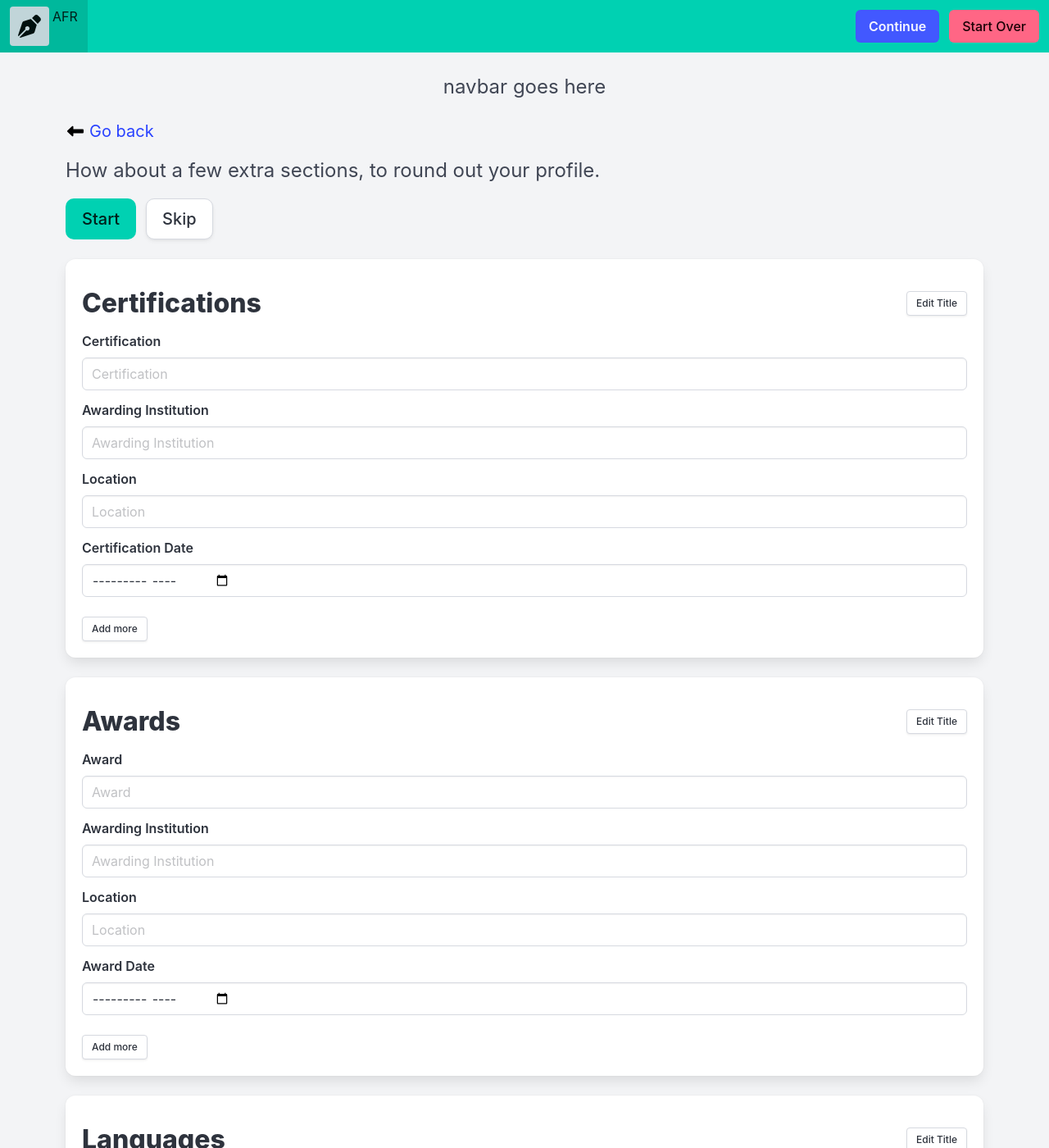
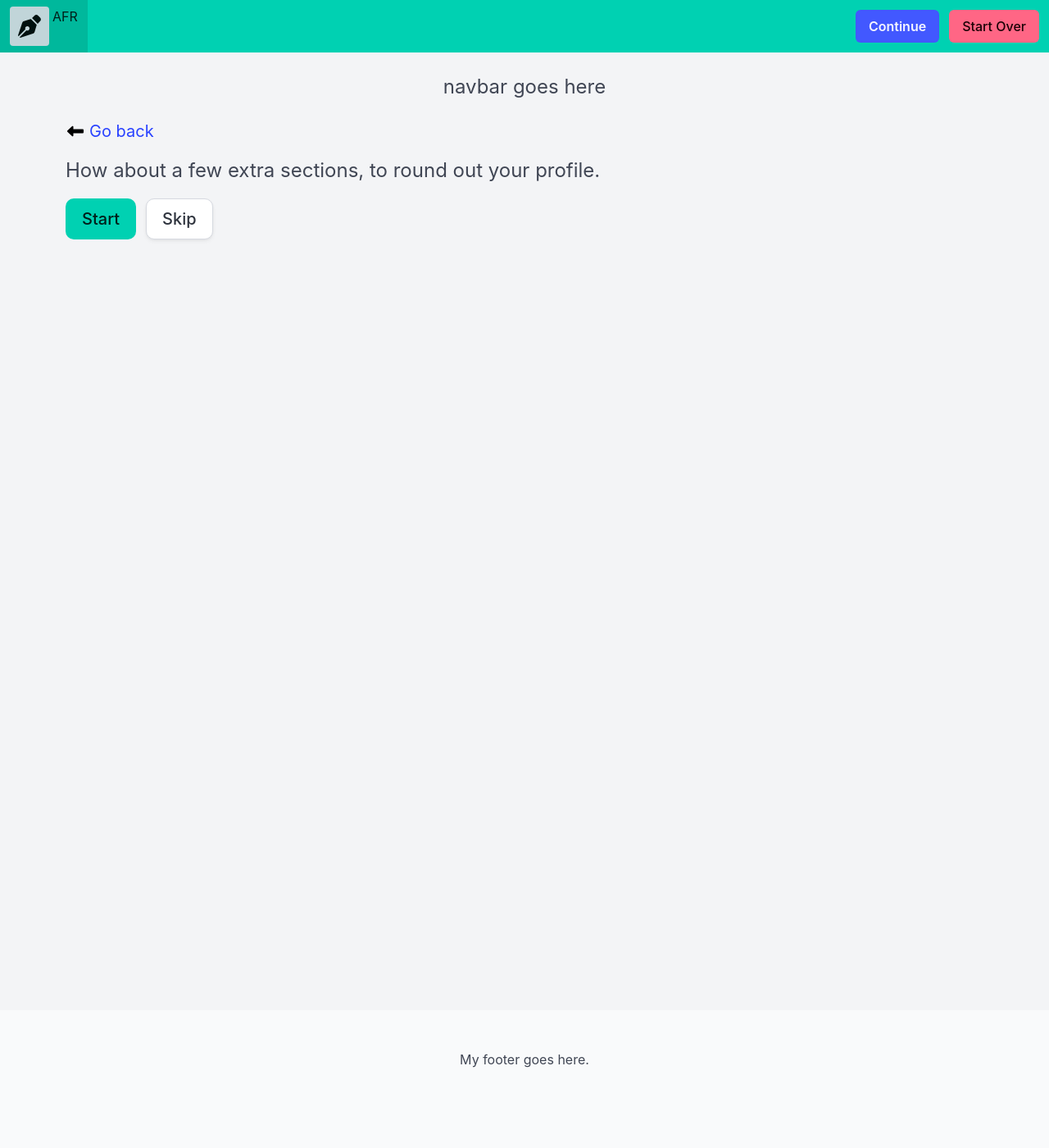
Before and after one commit to HeirOfNorton/alwaysfreeresume, a Jekyll site: the page built from pages/extras.html, in a window 1280 px wide and 1400 px high. Shown: the whole window at 82% size. Built offline with Jekyll 4.4.1, drawn with Linux system fonts in a browser that asks for light colours; some of the changed lines change nothing that is shown; some of the changed text lies outside the part shown.

Commit message:
I think I inplemented full-page skipping

```diff
--- a/_layouts/form.html
+++ b/_layouts/form.html
@@ -1,20 +1,23 @@
 ---
 layout: page
 ---
+{% if page.skippable %}
+    <div x-data="{ pageSkip = $persist(true).as('skip_{{ page.url }}') }" >
+{% endif %}
 
 <section class="block container content is-size-4-desktop is-size-5-touch">
 {{ content }}
 
 {% if page.skippable %}
     <div class="block buttons my-4">
-        <button class="button is-medium is-primary">
+        <button class="button is-medium is-primary" @click="pageSkip = false">
             {% if page.noskip-title %}
                 {{ page.noskip-title }}
             {% else %}
                 Start
             {% endif %}
         </button>
-        <a href="{{ page.next | relative_url }}">
+        <a href="{{ page.next | relative_url }}" @click="pageSkip = true; $dispatch('skipall')">
         <button class="button is-medium is-link-inverted">
             {% if page.skip-title %}
                 {{ page.skip-title }}
@@ -28,10 +31,13 @@ layout: page
 
 </section>
 
-<section class="container block my-5 is-clearfix">
+<section class="container block my-5 is-clearfix"
+    {%- if page.skippable -%} x-show="!pageSkip" x-cloak {% endif %}
+>
     {% for form in page.forms %}
         <div class="block box"
             x-data="{ self: $persist(blank{{ form.type }}('{{ form.title }}', {% if form.skippable %}true{% else %}false{% endif %})).as('{{ form.key }}') }"
+            {%- if page.skippable -%}@skipall.window="self.skipped = true"{%- endif -%}
         >
             {% if form.intro -%}
                 <div class="block my-3 is-size-5">
@@ -100,3 +106,7 @@ layout: page
         </a>
     </div>
 </section>
+
+{% if page.skippable %}
+    </div>
+{% endif %}
--- a/pages/extras.html
+++ b/pages/extras.html
@@ -9,6 +9,7 @@ skippable: True
 forms:
     -
         type: Items
+        skippable: true
         title: Certifications
         title-edit: True
         key: certifications
@@ -20,6 +21,7 @@ forms:
             end: Certification Date
     -
         type: Items
+        skippable: true
         title: Awards
         title-edit: True
         key: awards
@@ -31,6 +33,7 @@ forms:
             end: Award Date
     -
         type: List
+        skippable: true
         title: Languages
         title-edit: True
         key: languages
```
